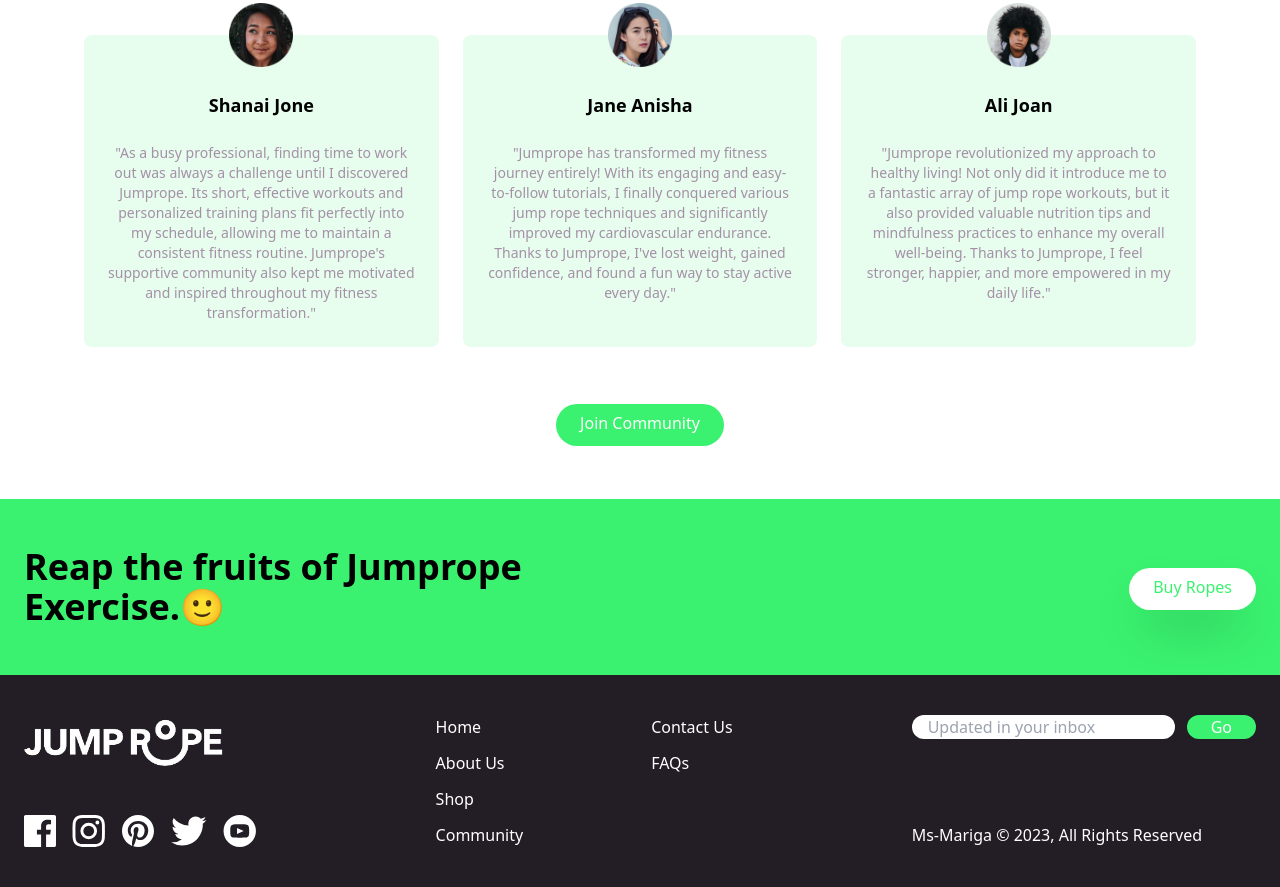
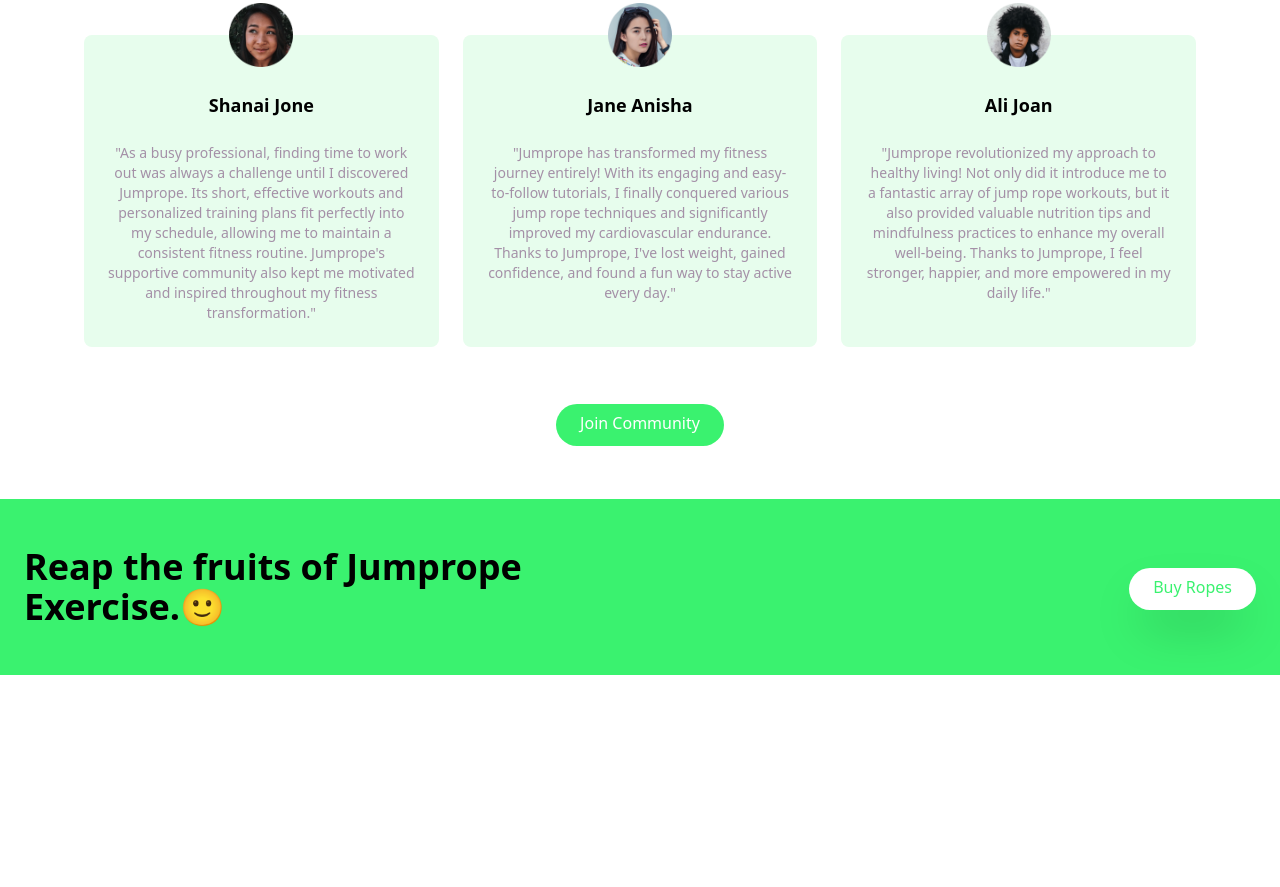
Before and after one commit to Mariga-M/Tailwind-Landing-Page, a website: page index.html in a window 1280 px wide. Shown: the part 1787-2674 px from the top of the page. After the commit the page ends 2462 px from the top, so only its background shows below. Drawn offline with Linux system fonts and the light colour scheme.

Commit message:
Revert "footer"

```diff
--- a/index.html
+++ b/index.html
@@ -16,10 +16,10 @@
             </div>
             <!-- menu items -->
             <div class="hidden space-x-6 md:flex">
-                <a href="#" class="hover:text-brightGreen">About Us</a>
-                <a href="#" class="hover:text-brightGreen">Shop</a>
-                <a href="#" class="hover:text-brightGreen">Community</a>
-                <a href="#" class="hover:text-brightGreen">Contact Us</a>
+                <a href="#" class="hover:text-darkGrayishPurple">About Us</a>
+                <a href="#" class="hover:text-darkGrayishPurple">Shop</a>
+                <a href="#" class="hover:text-darkGrayishPurple">Community</a>
+                <a href="#" class="hover:text-darkGrayishPurple">Contact Us</a>
             </div>
             <!-- Button -->
             <a href="#" class="hidden p-3 px-6 pt-2 text-white bg-brightGreen rounded-full baseline hover:bg-brightGreenLight md:block ">
@@ -262,81 +262,5 @@
             </div>
         </div>
     </section>
-
-    <!-- footer -->
-    <section class="bg-veryDarkPurple">
-        <!-- flex container -->
-        <div class="container flex flex-col-reverse justify-between px-6 py-10 mx-auto space-y-8 md:flex-row md:space-y-0">
-            <!-- logo and social links -->
-            <div class="flex flex-col-reverse items-center justify-between space-y-12 md:flex-col md:space-y-0 md:items-start">
-                <div class="mx-auto my-6 text-center text-white md:hidden">
-                    Ms-Mariga &copy 2023, All Rights Reserved
-                </div>
-                <!-- logo -->
-                <div >
-                    <img src="img/Logo-1.png" width="200px" alt="">
-                </div>
-                <!-- Social Links-->
-                <div class="flex justify-center space-x-4">
-                    <!-- Link 1 -->
-                    <a href="#">
-                        <img src="img/icon-facebook.svg" alt="" class="h-8">
-                    </a>
-
-                    <!-- Link 2 -->
-                    <a href="#">
-                        <img src="img/icon-instagram.svg" alt="" class="h-8">
-                    </a>
-
-                    <!-- Link 3 -->
-                    <a href="#">
-                        <img src="img/icon-pinterest.svg" alt="" class="h-8">
-                    </a>
-
-                    <!-- Link 4 -->
-                    <a href="#">
-                        <img src="img/icon-twitter.svg" alt="" class="h-8">
-                    </a>
-
-                    <!-- Link 5 -->
-                    <a href="#">
-                        <img src="img/icon-youtube.svg" alt="" class="h-8">
-                    </a>
-                </div>
-            </div>
-
-            <!-- List -->
-            <div class="flex justify-around space-x-32">
-                <!-- list 1 -->
-                <div class="flex flex-col space-y-3 text-white">
-                    <a href="#" class="hover:text-brightGreen">Home</a>
-                    <a href="#" class="hover:text-brightGreen">About Us</a>
-                    <a href="#" class="hover:text-brightGreen">Shop</a>
-                    <a href="#" class="hover:text-brightGreen">Community</a>
-                </div>
-                 <!-- list 2 -->
-                <div class="flex flex-col space-y-3 text-white">
-                    <a href="#" class="hover:text-brightGreen">Contact Us</a>
-                    <a href="#" class="hover:text-brightGreen">FAQs</a>
-                </div>
-            </div>
-
-            <!-- Input container -->
-            <div class="flex flex-col justify-between">
-                <form >
-                    <div class="flex space-x-3">
-                        <input type="text" class="flex-1 px-4 rounded-full focus:outline-none"
-                        placeholder="Updated in your inbox"/>
-                        <buttton class="px-6 py- text-white rounded-full bg-brightGreen hover:bg-brightGreenLight focus:outline-none">
-                            Go
-                        </buttton>
-                    </div>
-                </form>
-                <div class="hidden text-white md:block">
-                    Ms-Mariga &copy 2023, All Rights Reserved
-                </div>
-            </div>
-        </div>
-    </section>
 </body>
 </html>
```
Also changed, not shown: css/main.css, img/Logo-1.png (deleted), img/icon-facebook.svg (deleted), img/icon-instagram.svg (deleted), img/icon-pinterest.svg (deleted), img/icon-twitter.svg (deleted), img/icon-youtube.svg (deleted).
